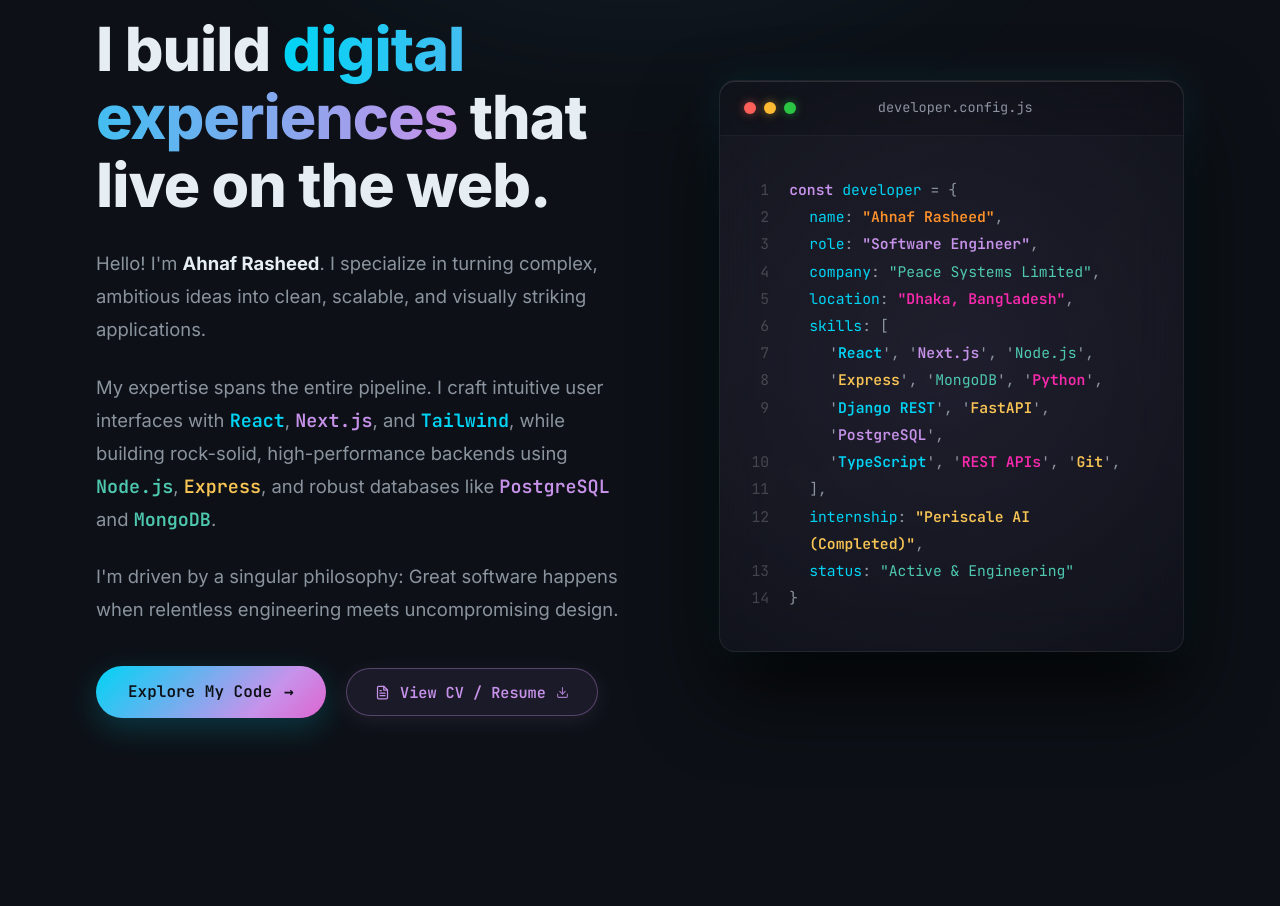
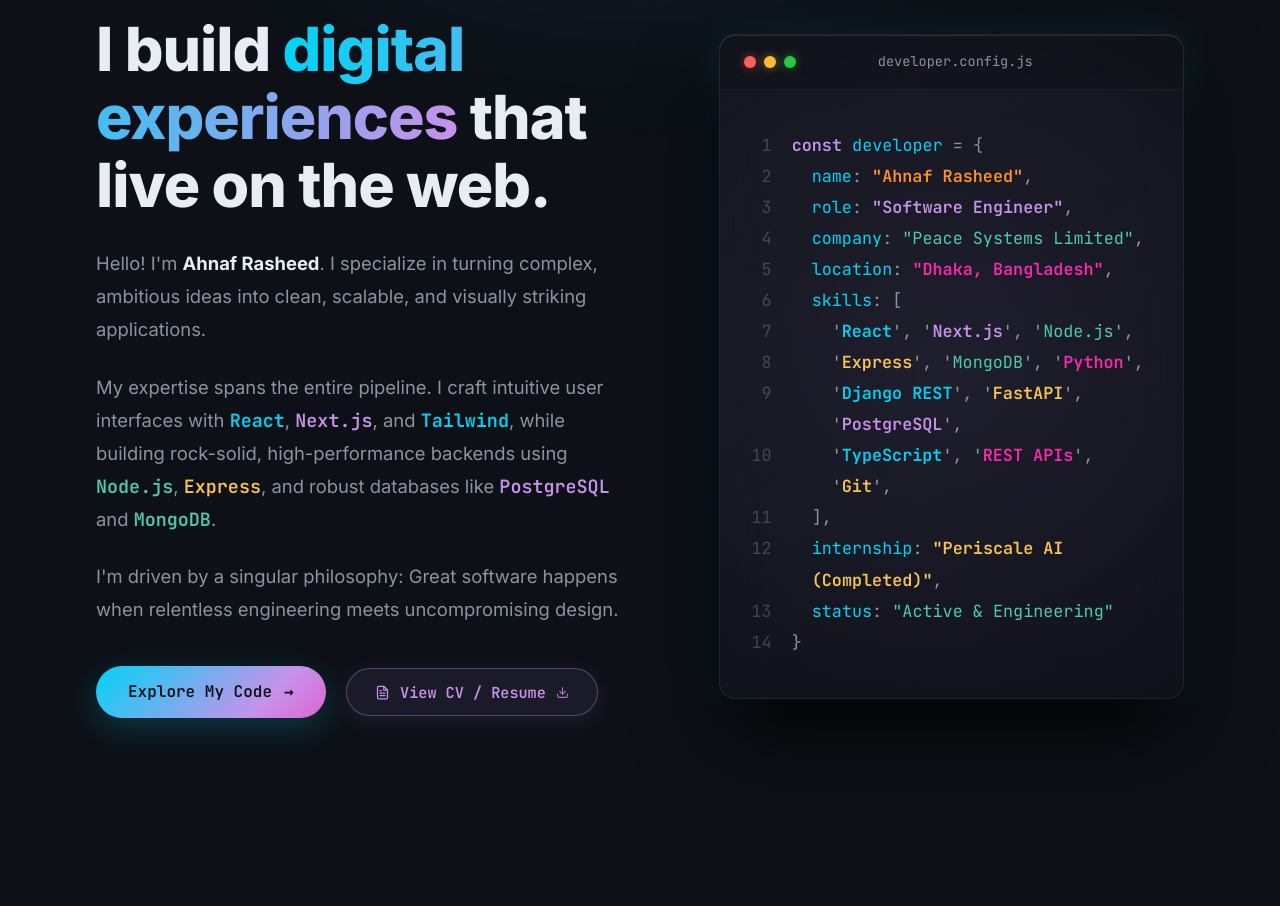
Before and after one commit to ah-nd-naf/Portfolio_Ahnaf, a React (Vite) app: page / in a window 1280 px wide. Shown: the part 1100-2006 px from the top of the page. Built offline with nearby package versions, Linux system fonts and the light colour scheme; no server answers; the HTML template or start-up script is replaced by a standard one.

Commit message:
feat: add About component with animated code block and bio layout

```diff
--- a/src/components/About.jsx
+++ b/src/components/About.jsx
@@ -220,7 +220,7 @@ const About = ({ onOpenCV }) => {
               <div className="premium-code-content">
                 <div style={{
                   fontFamily: 'var(--font-mono)',
-                  fontSize: 'clamp(0.84rem, 1.15vw, 1rem)',
+                  fontSize: 'clamp(0.88rem, 1.35vw, 1.05rem)',
                   lineHeight: 1.85,
                 }}>
                   {codeLines.map((line, index) => (
```
